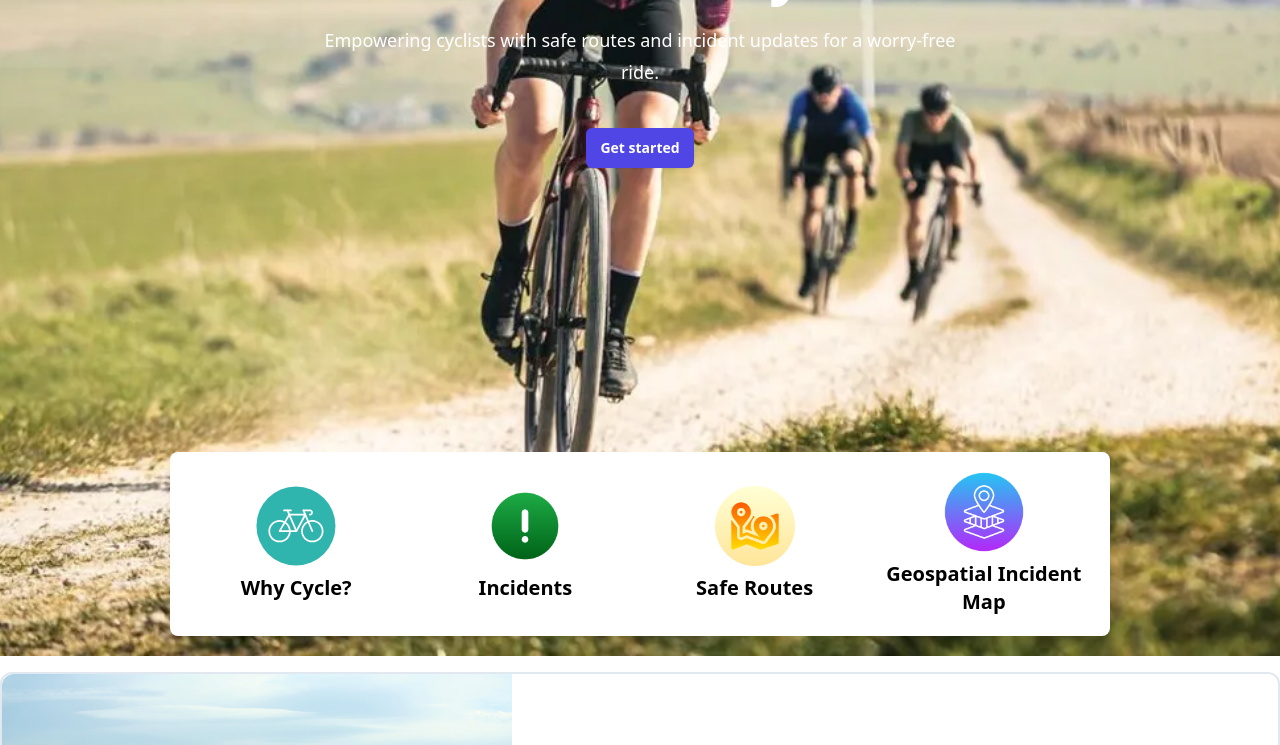
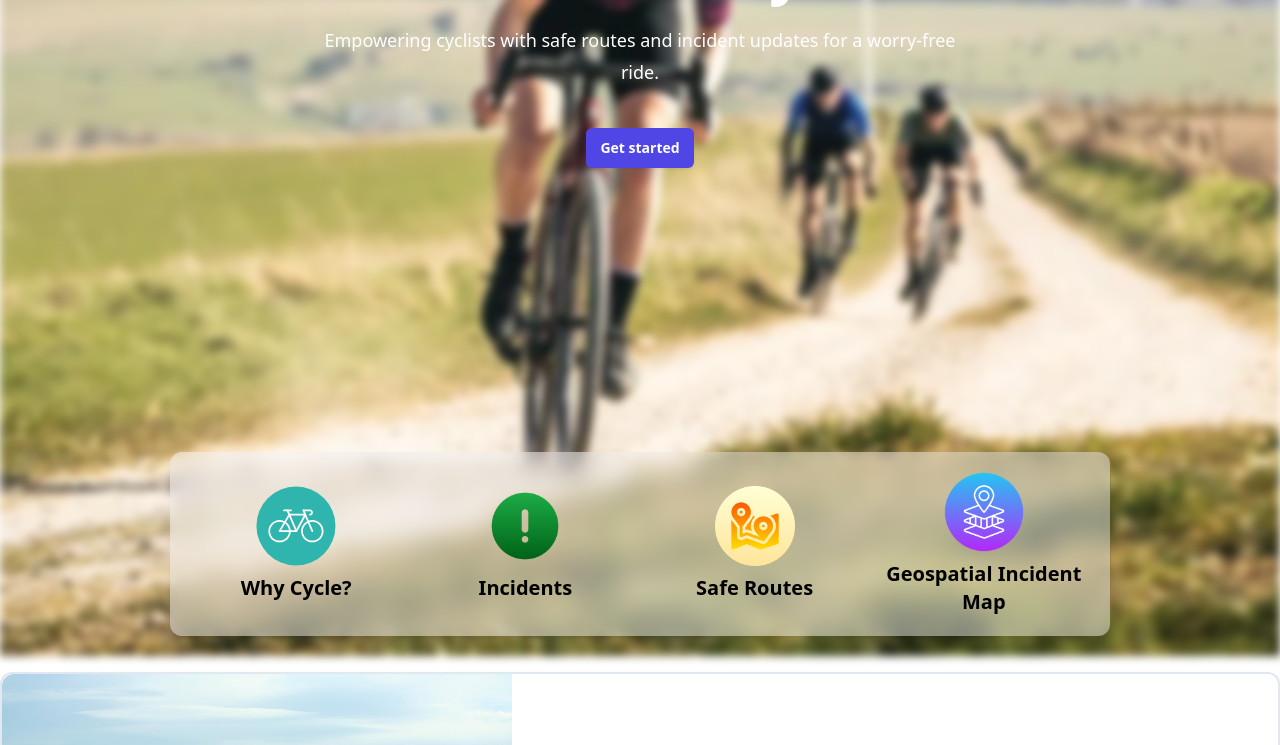
Before and after one commit to PoomSira/frontend, a React (Create React App) app: page / in a window 1280 px wide. Shown: the part 400-1145 px from the top of the page. Built offline with nearby package versions, Linux system fonts and the light colour scheme.

Commit message:
minore fixes

```diff
--- a/src/pages/Geospatial.js
+++ b/src/pages/Geospatial.js
@@ -61,9 +61,9 @@ const Geospatial = () => {
       <div className="z-10 w-full backdrop-blur-sm bg-blur-3xl sm:-top-80">
         <div className="relative z-10 bg-gradient-to-r from-indigo-500 from-10% via-sky-500 via-30% to-emerald-500 to-90%">
           <Navbar />
-          <h1 className="text-black text-6xl font-bold py-36 rounded-md">
-            Explore safety route in CBD{" "}
-            <span className="mt-6 text-lg font-light leading-8 text-gray-900">
+          <h1 className="text-white text-6xl font-bold py-36 rounded-md">
+            Find the safest routes in the CBD with incident updates{" "}
+            <span className="mt-6 text-lg font-light leading-8 text-white">
               <br />
               Empowering cyclists with safe routes and incident updates for a
               worry-free ride.
--- a/src/pages/Home.js
+++ b/src/pages/Home.js
@@ -20,8 +20,16 @@ function Home() {
       </header>
 
 {/* Main Content */}
-      <div className="relative isolate px-6 pt-14 lg:px-8 flex-grow bg-cover bg-center" style={{ backgroundImage: `url(${process.env.PUBLIC_URL}/why-cycle.png)` }}>
-        <div className="mx-auto max-w-2xl py-32 sm:py-48 lg:py-56">
+
+<div className="relative isolate px-6 pt-14 lg:px-8 flex-grow">
+  {/* Blurred Background Image */}
+  <div
+    className="absolute inset-0 bg-cover bg-center filter blur-sm"
+    style={{ backgroundImage: `url(${process.env.PUBLIC_URL}/why-cycle.png)` }}
+  ></div>
+
+  {/* Content Overlay */}
+  <div className="relative mx-auto max-w-2xl py-32 sm:py-48 lg:py-56">
     <div className="text-center">
       <h1 className="text-4xl font-bold tracking-tight text-white sm:text-6xl textsha">
         Cyclink
@@ -35,19 +43,18 @@ function Home() {
       <div className="mt-10 flex items-center justify-center gap-x-6">
         <a
           href="#NavMenu"
-                className="rounded-md bg-indigo-600 px-3.5 py-2.5 text-sm font-semibold text-white shadow-sm hover:bg-indigo-500 focus-visible:outline focus-visible:outline-2 focus-visible:outline-offset-2 focus-visible:outline-indigo-600"
+          className="rounded-md bg-indigo-600 px-3.5 py-2.5 text-sm font-semibold text-white shadow-sm hover:bg-indigo-500 focus-visible:outline focus-visible:outline-2 focus-visible:outline-offset-2 focus-visible:outline-indigo-600 transform transition-transform duration-300 hover:scale-105"
         >
           Get started
         </a>
-
       </div>
     </div>
   </div>
 
 
-{/*Navigation bar*/}
+{/* Navigation bar */}
 <div id="NavMenu" className="relative z-10 mt-10 p-5 flex justify-center">
-   <div className="block rounded-lg bg-white text-black shadow-lg relative w-4/5">
+  <div className="block rounded-xl bg-gray-100 bg-opacity-45 backdrop-blur-md text-black shadow-lg relative w-4/5">
     <div className="grid grid-cols-1 sm:grid-cols-2 md:grid-cols-4 gap-4 p-5">
       <div className="flex flex-col items-center text-center justify-center transform transition-transform duration-300 hover:scale-105">
         <a href="#why-cycle" className="text-black flex flex-col items-center">
@@ -76,6 +83,8 @@ function Home() {
     </div>
   </div>
 </div>
+
+
 
       </div>
 
--- a/src/pages/Incident.js
+++ b/src/pages/Incident.js
@@ -45,9 +45,9 @@ const Incident = () => {
       <div className="z-10 w-full backdrop-blur-sm bg-blur-3xl sm:-top-80">
         <div className="relative z-10 bg-gradient-to-r from-indigo-500 from-10% via-sky-500 via-30% to-emerald-500 to-90%">
           <Navbar />
-          <h1 className="text-black text-6xl font-bold py-36 rounded-md">
-            Discover insigth accident{" "}
-            <span className="mt-6 text-lg font-light leading-8 text-gray-900">
+          <h1 className="text-white text-6xl font-bold py-36 rounded-md">
+            Discover Accident Insights{" "}
+            <span className="mt-6 text-lg font-light leading-8 text-white">
               <br />
               Empowering cyclists with safe routes and incident updates for a
               worry-free ride.
--- a/src/pages/RouteIn.js
+++ b/src/pages/RouteIn.js
@@ -12,9 +12,9 @@ const RouteIn = () => {
       <div className="z-10 w-full backdrop-blur-sm bg-blur-3xl sm:-top-80">
         <div className="relative z-10 bg-gradient-to-r from-indigo-500 from-10% via-sky-500 via-30% to-emerald-500 to-90%">
           <Navbar />
-          <h1 className="text-black text-6xl font-bold py-36 rounded-md">
+          <h1 className="text-white text-6xl font-bold py-36 rounded-md">
             Explore safety route in CBD{" "}
-            <span className="mt-6 text-lg font-light leading-8 text-gray-900">
+            <span className="mt-6 text-lg font-light leading-8 text-white">
               <br />
               Empowering cyclists with safe routes and incident updates for a
               worry-free ride.
```
Lines whose indentation alone changed are shown as unchanged.
